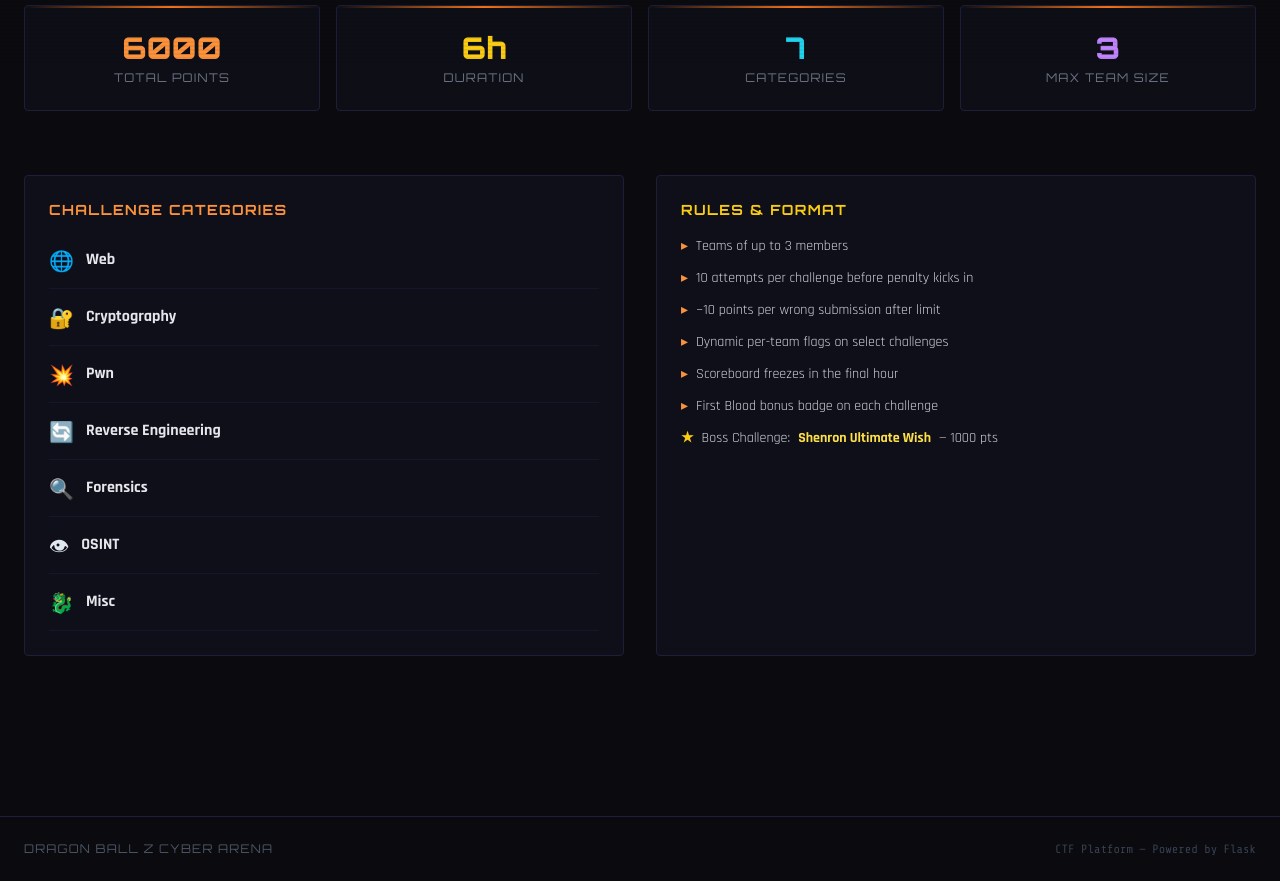
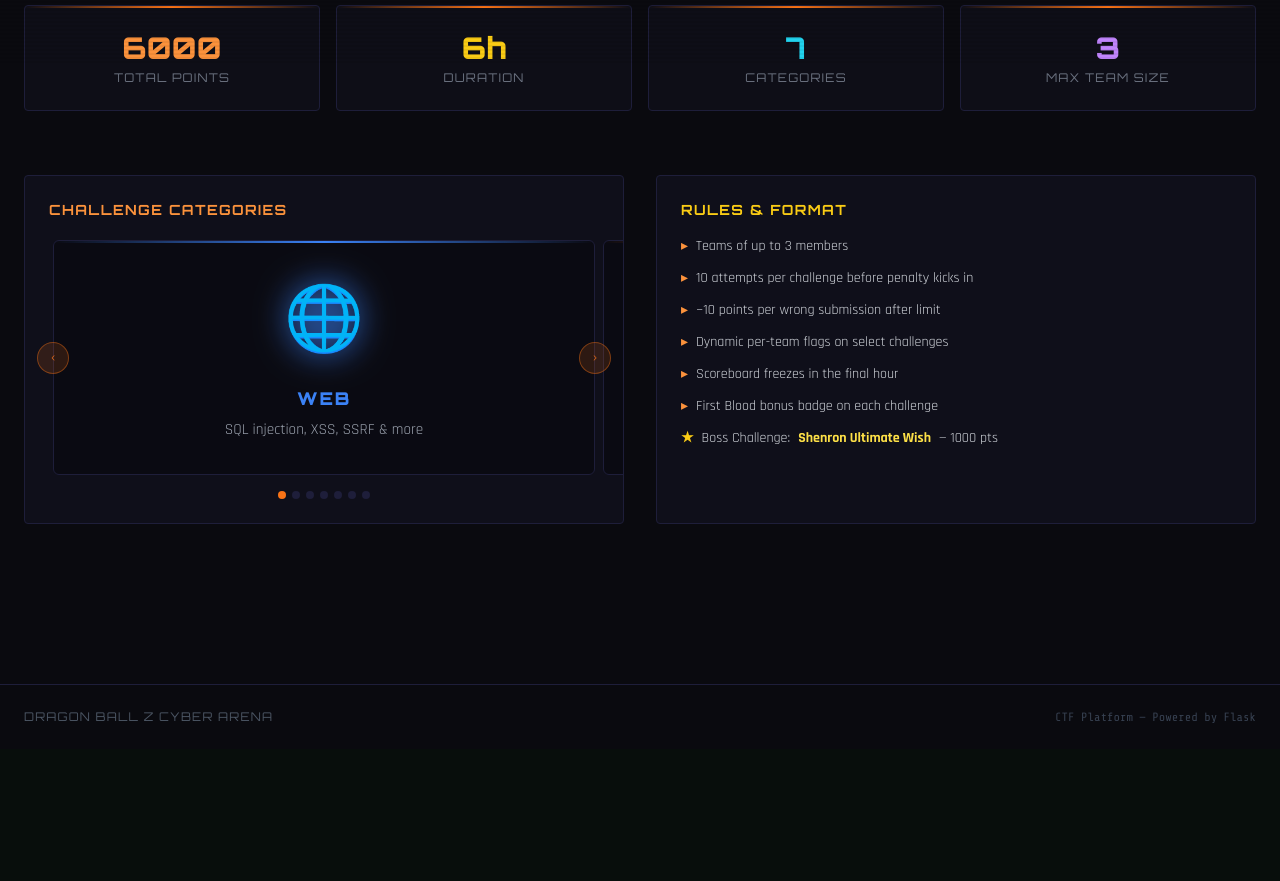
Before and after one commit to onlygoku/dbz-cyber-arena, a Flask app: page / in a window 1280 px wide. Shown: the part 735-1616 px from the top of the page. After the commit the page ends 1458 px from the top, so only its background shows below. Run offline with Flask 3, Linux system fonts and the light colour scheme; some libraries are stand-ins or nearby versions.

Commit message:
Replace category list with auto-play carousel

```diff
--- a/app/templates/index.html
+++ b/app/templates/index.html
@@ -111,16 +111,56 @@
 
 <!-- Features -->
 <div class="grid md:grid-cols-2 gap-8 mb-16">
-  <div class="ctf-card p-6">
-    <h3 class="font-display text-sm font-bold text-orange-400 uppercase tracking-widest mb-4">Challenge Categories</h3>
-    <div class="space-y-1">
-      {% for cat, icon in [('Web', '🌐'), ('Cryptography', '🔐'), ('Pwn', '💥'), ('Reverse Engineering', '🔄'), ('Forensics', '🔍'), ('OSINT', '👁'), ('Misc', '🐉')] %}
-      <div class="feature-line">
-        <span class="text-xl">{{ icon }}</span>
-        <div>
-          <div class="font-body font-bold text-gray-200">{{ cat }}</div>
+
+  <!-- Category Carousel -->
+  <div class="ctf-card p-6 overflow-hidden">
+    <h3 class="font-display text-sm font-bold text-orange-400 uppercase tracking-widest mb-5">Challenge Categories</h3>
+
+    <div class="carousel-wrapper" style="position:relative;">
+      <!-- Track -->
+      <div id="carouselTrack" style="display:flex; transition: transform 0.5s cubic-bezier(0.4,0,0.2,1); will-change: transform;">
+        {% for cat, icon, color, desc in [
+          ('Web',               '🌐', '#3b82f6', 'SQL injection, XSS, SSRF & more'),
+          ('Cryptography',      '🔐', '#f97316', 'Ciphers, hashes & crypto attacks'),
+          ('Pwn',               '💥', '#ef4444', 'Buffer overflows & exploitation'),
+          ('Reverse Engineering','🔄', '#8b5cf6', 'Disassemble & analyze binaries'),
+          ('Forensics',         '🔍', '#06b6d4', 'Disk images, pcaps & memory'),
+          ('OSINT',             '👁',  '#fbbf24', 'Open source intelligence'),
+          ('Misc',              '🐉', '#22c55e', 'Steganography & wild cards')
+        ] %}
+        <div class="carousel-slide" style="min-width:100%; padding: 0 4px; box-sizing: border-box;">
+          <div style="background: rgba(0,0,0,0.3); border: 1px solid #1e1e3a; border-radius:6px; padding: 2rem; text-align:center; position:relative; overflow:hidden;">
+            <div style="position:absolute;top:0;left:0;right:0;height:2px;background:linear-gradient(90deg,transparent,{{ color }},transparent);"></div>
+            <div style="font-size:4rem; margin-bottom:1rem; filter: drop-shadow(0 0 16px {{ color }});">{{ icon }}</div>
+            <div style="font-family:'Orbitron',sans-serif; font-size:1.1rem; font-weight:900; color:{{ color }}; letter-spacing:0.1em; text-transform:uppercase; margin-bottom:0.5rem;">{{ cat }}</div>
+            <div style="font-family:'Rajdhani',sans-serif; color:#9ca3af; font-size:0.95rem;">{{ desc }}</div>
+          </div>
         </div>
+        {% endfor %}
       </div>
+
+      <!-- Prev / Next buttons -->
+      <button id="carouselPrev" onclick="carouselMove(-1)"
+        style="position:absolute;left:-12px;top:50%;transform:translateY(-50%);
+               background:rgba(249,115,22,0.15);border:1px solid rgba(249,115,22,0.4);
+               color:#f97316;width:32px;height:32px;border-radius:50%;
+               font-size:1rem;cursor:pointer;display:flex;align-items:center;justify-content:center;
+               transition:background 0.2s;">‹</button>
+      <button id="carouselNext" onclick="carouselMove(1)"
+        style="position:absolute;right:-12px;top:50%;transform:translateY(-50%);
+               background:rgba(249,115,22,0.15);border:1px solid rgba(249,115,22,0.4);
+               color:#f97316;width:32px;height:32px;border-radius:50%;
+               font-size:1rem;cursor:pointer;display:flex;align-items:center;justify-content:center;
+               transition:background 0.2s;">›</button>
+    </div>
+
+    <!-- Dots -->
+    <div id="carouselDots" style="display:flex;justify-content:center;gap:6px;margin-top:1rem;">
+      {% for i in range(7) %}
+      <button onclick="carouselGoTo({{ i }})"
+        style="width:8px;height:8px;border-radius:50%;border:none;cursor:pointer;transition:all 0.2s;
+               background: {{ '#f97316' if i == 0 else '#1e1e3a' }};"
+        class="carousel-dot"></button>
       {% endfor %}
     </div>
   </div>
@@ -145,3 +185,50 @@
 </div>
 {% endif %}
 {% endblock %}
+
+{% block scripts %}
+<script>
+const TOTAL = 7;
+let current = 0;
+let autoTimer = null;
+
+function carouselGoTo(index) {
+  current = (index + TOTAL) % TOTAL;
+  document.getElementById('carouselTrack').style.transform = `translateX(-${current * 100}%)`;
+  document.querySelectorAll('.carousel-dot').forEach((dot, i) => {
+    dot.style.background = i === current ? '#f97316' : '#1e1e3a';
+    dot.style.transform  = i === current ? 'scale(1.3)' : 'scale(1)';
+  });
+}
+
+function carouselMove(dir) {
+  carouselGoTo(current + dir);
+  resetAuto();
+}
+
+function resetAuto() {
+  clearInterval(autoTimer);
+  autoTimer = setInterval(() => carouselGoTo(current + 1), 3000);
+}
+
+// Start auto-play
+autoTimer = setInterval(() => carouselGoTo(current + 1), 3000);
+
+// Pause on hover
+const wrapper = document.querySelector('.carousel-wrapper');
+if (wrapper) {
+  wrapper.addEventListener('mouseenter', () => clearInterval(autoTimer));
+  wrapper.addEventListener('mouseleave', () => resetAuto());
+}
+
+// Touch/swipe support
+let touchStartX = 0;
+if (wrapper) {
+  wrapper.addEventListener('touchstart', e => { touchStartX = e.touches[0].clientX; });
+  wrapper.addEventListener('touchend', e => {
+    const diff = touchStartX - e.changedTouches[0].clientX;
+    if (Math.abs(diff) > 40) carouselMove(diff > 0 ? 1 : -1);
+  });
+}
+</script>
+{% endblock %}
```
